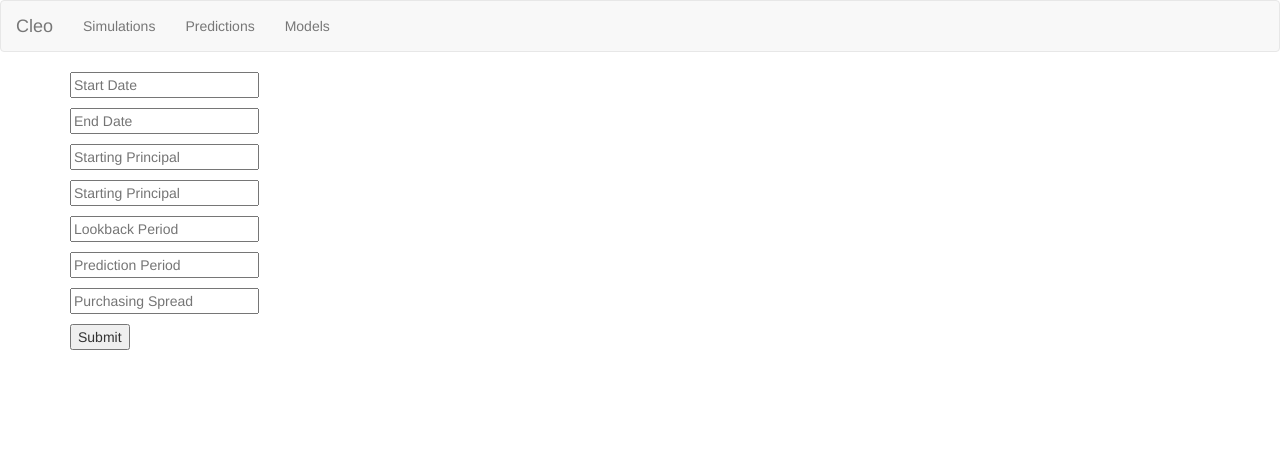
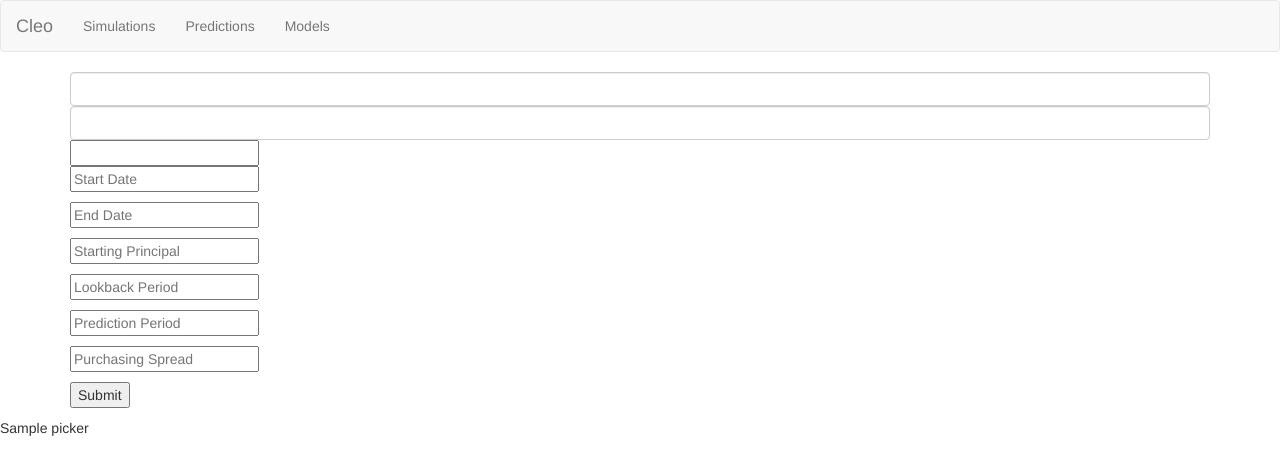
Before and after one commit to barnesheaton/cleo-stock, a Flask app: template app/templates/simulations.html in a window 1280 px wide. Shown: the top 475 px of the page. Run offline with Flask 2, Linux system fonts and the light colour scheme; tables that the repository leaves empty hold one stand-in row (values such as "Sample post"); the template is opened without the code that fills it: values that come from a table or form of the project are taken from there, most other values are stand-ins (such as "Sample title", 1, 10 or a date in 2020); some libraries are stand-ins or nearby versions.

Commit message:
set up prettier and datepicker

```diff
--- a/app/__init__.py
+++ b/app/__init__.py
@@ -3,6 +3,7 @@ from config import Config
 from flask_sqlalchemy import SQLAlchemy
 from flask_migrate import Migrate
 from flask_bootstrap import Bootstrap
+from flask_datepicker import datepicker
 
 # import redis
 from redis import Redis
@@ -14,6 +15,7 @@ app.config.from_object(Config)
 db = SQLAlchemy(app)
 migrate = Migrate(app, db)
 bootstrap = Bootstrap(app)
+datepicker(app)
 
 from app import routes
 from app.models import Task, Bar
--- a/app/main/training.py
+++ b/app/main/training.py
@@ -45,7 +45,7 @@ def getTrainingData():
 # Saving a Model should be bound with predicted features
 
 def simulate(
-    # model,
+    model="model_1.pkl",
     lookback_period=0,
     prediction_period=14,
     start_date="2019-01-01",
@@ -53,7 +53,6 @@ def simulate(
     principal=10000,
     diversification=5
 ):
-    model="model_1.pkl"
     utils.printLine("Simulation")
     print(start_date, "===>", end_date)
     print('diversification', diversification)
--- a/app/routes.py
+++ b/app/routes.py
@@ -36,7 +36,6 @@ def simulations():
     simulateForm = SimulateForm()
 
     if simulateForm.is_submitted():
-        print("is_submitted")
         session.launch_task(
             'simulateTask',
             lookback_period=int(simulateForm.lookback.data),
@@ -44,7 +43,7 @@ def simulations():
             start_date=simulateForm.start_date.data,
             end_date=simulateForm.end_date.data,
             principal=int(simulateForm.principal.data),
-            diversification=int(simulateForm.diversificatio.data)
+            diversification=int(simulateForm.diversification.data)
         )
 
     return render_template('simulations.html', title='Simulate', simulateForm=simulateForm, session=session)
--- a/app/templates/simulations.html
+++ b/app/templates/simulations.html
@@ -1,17 +1,26 @@
 {% extends "base.html" %}
 
+{% block scripts %}
+  {{ super() }}
+  {{ datepicker.loader() }}
+  {# to load jQuery-ui #}
+  {{ datepicker.picker(id=".dp") }}
+{% endblock %}
+
 {% block app_content %}
+  <form action="" method="post" novalidate="novalidate">
+    <input type="text" class="form-control dp"/>
 
-<form action="" method="post" novalidate>
+    <input type="text" class="form-control dp"/>
+    <input>
+
     <p>
       {{ simulateForm.start_date() }}
     </p>
     <p>
       {{ simulateForm.end_date() }}
     </p>
-    <p>
-        {{ simulateForm.principal(size=32) }}
-    </p>
+
     <p>
       {{ simulateForm.principal(size=32) }}
     </p>
```
Also changed, not shown: app.db. Lines whose indentation alone changed are shown as unchanged.
